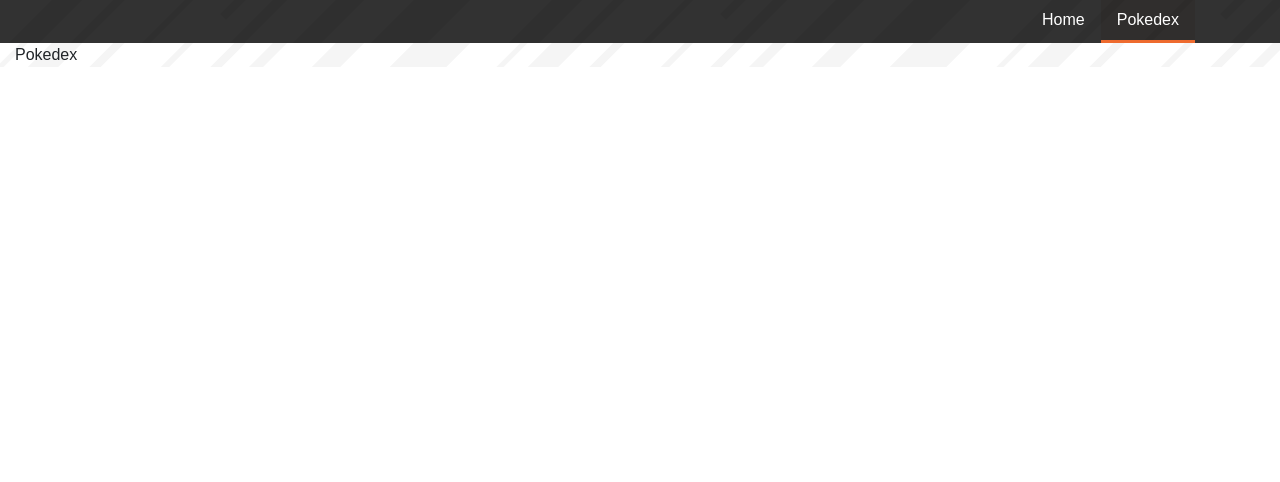
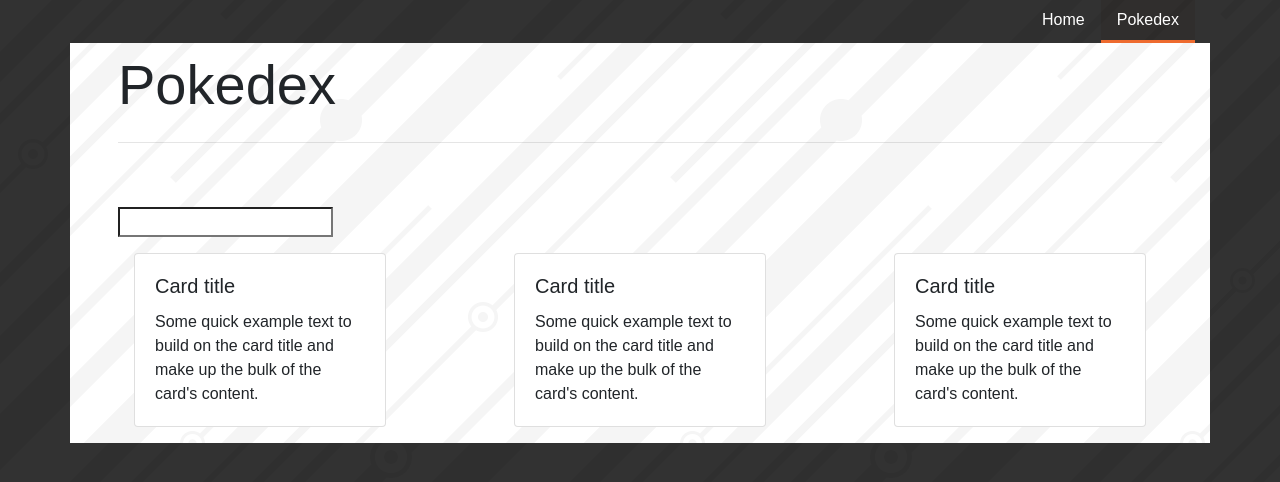
Before and after one commit to pedroalima/pokedex, a React (Vite) app: page /pokedex in a window 1280 px wide. Shown: the top 482 px of the page. Built offline with nearby package versions, Linux system fonts and the light colour scheme; a web font is replaced by a local one.

Commit message:
style: add card

```diff
--- a/src/components/card/index.tsx
+++ b/src/components/card/index.tsx
@@ -2,7 +2,15 @@
 
 function Card() {
     return (
-        <div>Card</div>
+        <div className="col-10 px-5 col-md-4">
+            <div className="card m-3">
+                {/* <img src="" className="card-img-top" alt="" /> */}
+                <div className="card-body">
+                    <h5 className="card-title">Card title</h5>
+                    <p className="card-text">Some quick example text to build on the card title and make up the bulk of the card's content.</p>
+                </div>
+            </div>
+        </div>
     )
 }
 
--- a/src/components/root/index.scss
+++ b/src/components/root/index.scss
@@ -1,4 +1,5 @@
 #root {
+    height: 100vh;
     background-image: url("../../assets/images/body_bg.png");
 
     .bg-custom {
--- a/src/components/root/index.tsx
+++ b/src/components/root/index.tsx
@@ -7,12 +7,13 @@
     return (
         <div className="container-fluid" id="root">
             <Header />
-            <div className="row bg-custom">
-                <div className="col">
-                    <Outlet />
+            <div className="container pb-5">
+                <div className="row bg-custom">
+                    <div className="col-12">
+                        <Outlet />
+                    </div>
                 </div>
             </div>
-
         </div>
     )
 }
--- a/src/routes/pokedex/index.tsx
+++ b/src/routes/pokedex/index.tsx
@@ -1,8 +1,44 @@
+import Card from "../../components/card";
 
+// import { useState, useEffect } from "react";
 
 function Pokedex() {
+    // const [pokemons, setPokemons] = useState([]);
+
+    // async function getAPI() {
+    //     const response = await fetch("https://pokeapi.co/api/v2/pokemon?offset=150&limit=150");
+
+    //     if (response.ok) {
+    //         const jsonResponse: Promise = await response.json();
+    //         console.log(jsonResponse);
+    //     }
+
+    // }
+
+    // useEffect(() => {
+    //     void getAPI()
+    // }, [])
+
     return (
-        <div>Pokedex</div>
+        <>
+            <div className="row">
+                <div className="col jumbotron bg-transparent px-5 py-2">
+                    <h1 className="display-4">Pokedex</h1>
+                    <hr className="my-4" />
+                </div>
+            </div>
+            <div className="row">
+                <form className="col px-5">
+                    <label htmlFor=""></label>
+                    <input type="search" name="" id="" />
+                </form>
+            </div>
+            <div className="row justify-content-center">
+                <Card />
+                <Card />
+                <Card />
+            </div>
+        </>
     )
 }
 
```
